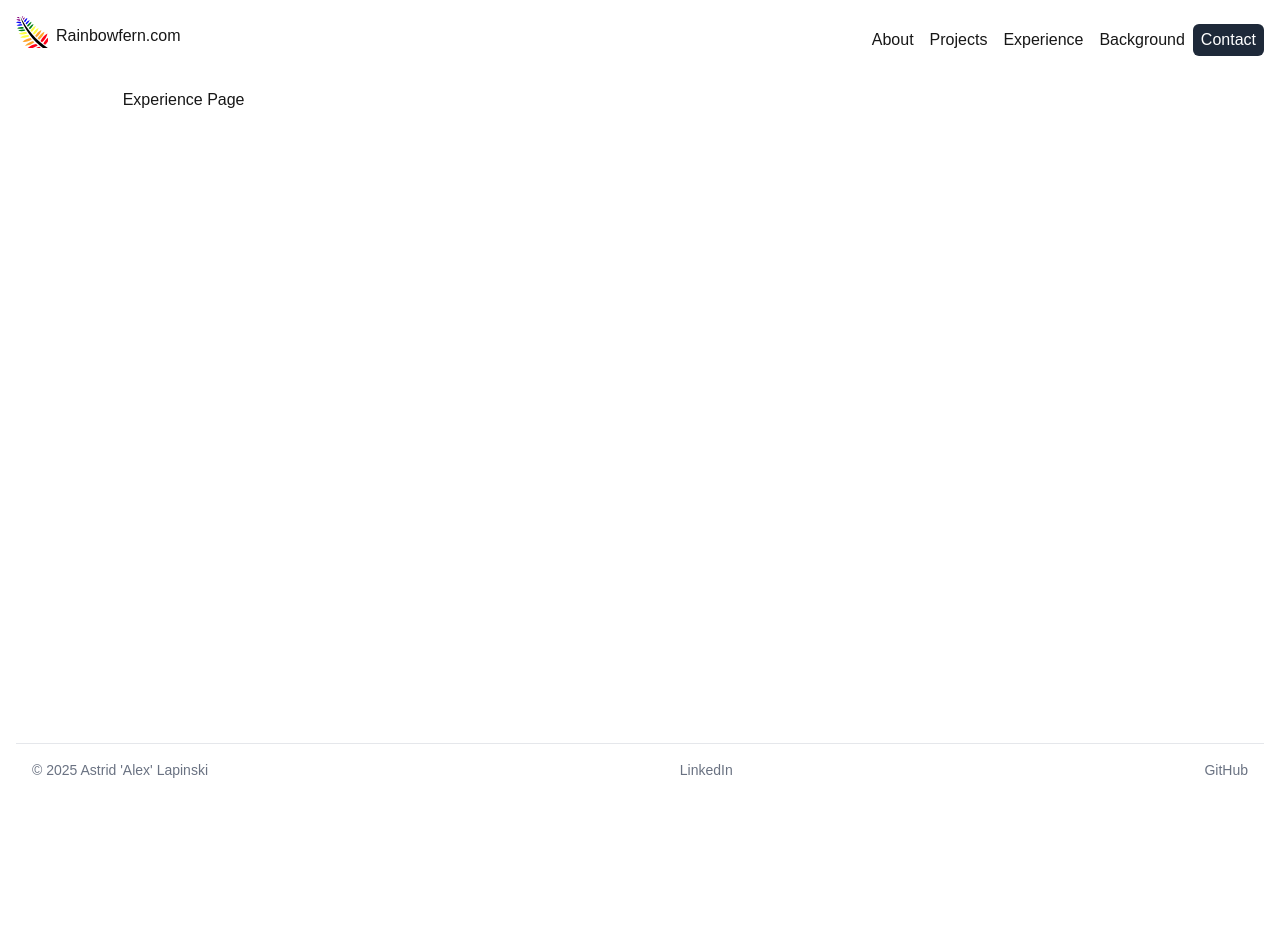
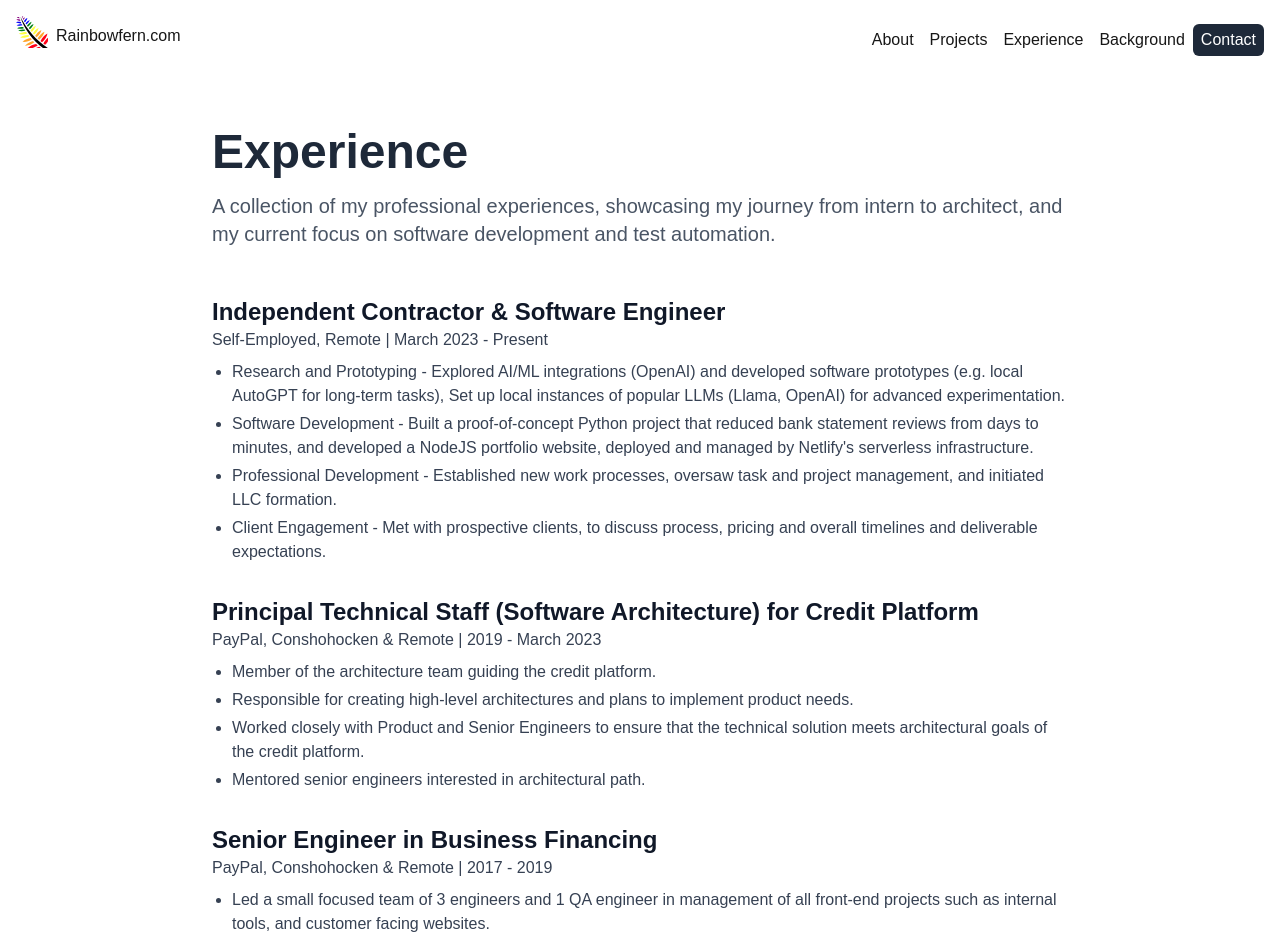
Before and after one commit to distractdiverge/rainbowfern.com-nextjs, a Next.js app: page /experience in a window 1280 px wide. Shown: the top 943 px of the page. Before the commit the page ends 852 px from the top, so only its background shows below. Built offline with nearby package versions, Linux system fonts and the light colour scheme.

Commit message:
Ported over experience page

```diff
--- a/src/app/experience/page.tsx
+++ b/src/app/experience/page.tsx
@@ -1,5 +1,133 @@
-export default function Experience() {
-    return (
-      <p>Experience Page</p>
-    );
+
+// Define a type for individual experience items
+type ExperienceItem = {
+  title: string;
+  company: string;
+  location?: string; // Optional, as some entries might be remote
+  dates: string;
+  responsibilities: string[];
+};
+
+// Sample data based on the image (you'll want to replace this with your actual data)
+const experiences: ExperienceItem[] = [
+  {
+    title: 'Independent Contractor & Software Engineer',
+    company: 'Self-Employed, Remote',
+    dates: 'March 2023 - Present',
+    responsibilities: [
+      'Research and Prototyping - Explored AI/ML integrations (OpenAI) and developed software prototypes (e.g. local AutoGPT for long-term tasks), Set up local instances of popular LLMs (Llama, OpenAI) for advanced experimentation.',
+      'Software Development - Built a proof-of-concept Python project that reduced bank statement reviews from days to minutes, and developed a NodeJS portfolio website, deployed and managed by Netlify\'s serverless infrastructure.',
+      'Professional Development - Established new work processes, oversaw task and project management, and initiated LLC formation.',
+      'Client Engagement - Met with prospective clients, to discuss process, pricing and overall timelines and deliverable expectations.'
+    ],
+  },
+  {
+    title: 'Principal Technical Staff (Software Architecture) for Credit Platform',
+    company: 'PayPal, Conshohocken & Remote',
+    dates: '2019 - March 2023',
+    responsibilities: [
+      'Member of the architecture team guiding the credit platform.',
+      'Responsible for creating high-level architectures and plans to implement product needs.',
+      'Worked closely with Product and Senior Engineers to ensure that the technical solution meets architectural goals of the credit platform.',
+      'Mentored senior engineers interested in architectural path.'
+    ],
+  },
+  {
+    title: 'Senior Engineer in Business Financing',
+    company: 'PayPal, Conshohocken & Remote',
+    dates: '2017 - 2019',
+    responsibilities: [
+        'Led a small focused team of 3 engineers and 1 QA engineer in management of all front-end projects such as internal tools, and customer facing websites.',
+        'Spent part of this role leading Swift Financial engineering integration with PayPal Credit.',
+        'Led architectural solutions for strategic projects to enable PayPal integration.'
+    ]
+  },
+  {
+    title: 'Lead Software Engineer',
+    company: 'PayPal, Conshohocken & Remote',
+    dates: '2016 - 2017',
+    responsibilities: [
+      'Led a small focused team of 3 engineers and 1 QA engineer in management of all front-end projects such as internal tools, and customer facing websites.',
+      'Spent part of this role leading Swift Financial engineering integration with PayPal Credit.',
+      'Led architectural solutions for strategic projects to enable PayPal integration.'
+    ]
+  },
+  {
+    title: 'Senior Software Engineer',
+    company: 'Swift Capital, Conshohocken',
+    dates: '2014 - 2015',
+    responsibilities: [
+      'Full Stack Developer and member of the .NET Agile Web Development Team.',
+      'Worked as a Senior Developer in completing a new website designed to offer short-term business loans to small businesses.',
+      'Primary role was to support development in Angular JS and ASP.NET on the server side.',
+      'During this time, I brought in more modern front-end build tools using gulp and enriched the existing front-end development techniques.'
+    ]
+  },
+  {
+    title: 'Principal Developer',
+    company: 'Razorfish Healthware, Philadelphia',
+    dates: '2012 - 2014',
+    responsibilities: [
+      'Full Stack Developer with focus on user interaction with software as well as overall software architecture.',
+      'Designed numerous .NET / C# solutions (including front and back end architectures).',
+      'Worked closely with the client to determine the optimal UI/UX experience of a software platform.',
+      'Worked as a lead developer / technical architect to manage remote teams of developers across europe and the US.'
+    ]
+  },
+  {
+    title: 'Senior Developer',
+    company: 'Razorfish Health, Philadelphia',
+    dates: '2010 - 2012',
+    responsibilities: [
+      'Full Stack developer with a focus on User Experience.',
+      'Worked closely with the client to determine UI / UX, and Information Architecture',
+      'Mentored Junior Engineers',
+      'Responsible for Interviewing Interns'
+    ]
+  },
+  {
+    title: 'Presentation Layer Developer',
+    company: 'Avenue A | Razorfish, Philadelphia',
+    dates: '2007 - 2010',
+    responsibilities: [
+      'Front-End Developer with focus on client-side technologies and architectures.',
+      'Worked with HTML, CSS, JS in creating front-end solutions.',
+      'Worked on backend solutions as well as front-end, focus on display of content via quick server-side frameworks.'
+    ]
+  }
+  // Add more experiences here following the same structure
+];
+
+function Experience() {
+  //useSeo({
+  //  title: 'Experience | Alex Lapinski',
+  //  description: 'Review the extensive professional experience of Alex Lapinski, from Principal Technical Staff at PayPal to Independent Contractor, showcasing a career in software engineering and architecture.'
+  //});
+
+  return (
+    <div className="py-10 px-5 max-w-4xl mx-auto text-gray-800">
+      <h1 className="text-4xl md:text-5xl font-bold mb-4 text-center md:text-left">Experience</h1>
+      <p className="text-lg md:text-xl text-gray-600 mb-12 text-center md:text-left">
+        A collection of my professional experiences, showcasing my journey from intern to architect, and my current focus on software development and test automation.
+      </p>
+
+      <div className="space-y-10">
+        {experiences.map((exp, index) => (
+          <div key={index} className="mb-8">
+            <h2 className="text-2xl font-semibold text-gray-900">{exp.title}</h2>
+            <p className="text-md text-gray-700 mb-2">
+              {exp.company} {exp.location && `| ${exp.location}`} | {exp.dates}
+            </p>
+            <ul className="list-disc list-outside ml-5 space-y-1 text-gray-700">
+              {exp.responsibilities.map((responsibility, i) => (
+                <li key={i}>{responsibility}</li>
+              ))}
+            </ul>
+          </div>
+        ))}
+      </div>
+    </div>
+  );
 }
+
+export default Experience;
```
